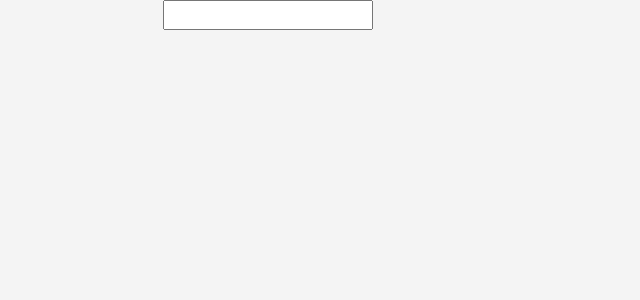
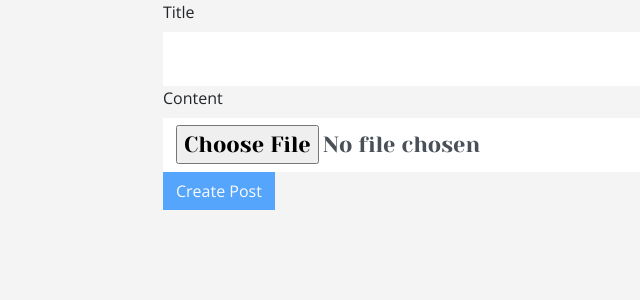
Before and after one commit to anansilva/photo-blog-frontend, a React (Create React App) app: page /posts/new in a window 1280 px wide. Shown: the top 300 px of the page, without its empty margins (177-817 px from the left). Built offline with nearby package versions, Linux system fonts and the light colour scheme.

Commit message:
Add react-redux and form styles

```diff
--- a/package.json
+++ b/package.json
@@ -15,6 +15,7 @@
     "react-scripts": "3.2.0",
     "react-test-renderer": "^16.10.2",
     "redux": "^4.0.4",
+    "redux-form": "^8.2.6",
     "redux-logger": "^3.0.6",
     "redux-mock-store": "^1.5.3",
     "redux-thunk": "^2.3.0"
--- a/src/containers/PostsList.js
+++ b/src/containers/PostsList.js
@@ -1,8 +1,6 @@
 import React, { Component } from 'react';
 import { connect } from 'react-redux';
 import { fetchPosts } from '../actions/index';
-
-import './posts.scss';
 
 export class PostsList extends Component {
   componentDidMount() {
--- a/src/containers/PostsNew.js
+++ b/src/containers/PostsNew.js
@@ -1,15 +1,41 @@
 import React, { Component } from 'react';
+import { connect } from 'react-redux';
+import { reduxForm, Field } from 'redux-form';
 
 class PostsNew extends Component {
+  onSubmit = (values) => {
+    //TODO
+  }
+
   render() {
     return (
       <div>
-        <form>
-          <input />
+        <form onSubmit={this.props.handleSubmit(this.onSubmit)}>
+        <label htmlFor="Title">Title</label>
+          <Field
+            className="form-control"
+            label="Title"
+            name="title"
+            type="text"
+            component="input"
+          />
+          <label htmlFor="content">Content</label>
+          <Field
+            className="form-control"
+            label="Photo"
+            name="photo"
+            component="input"
+            type="file"
+          />
+          <button className="btn btn-primary" type="submit" disabled={this.props.pristine || this.props.submitting}>
+            Create Post
+          </button>
         </form>
       </div>
     );
   }
 }
 
-export default PostsNew;
+export default reduxForm({ form: 'newPostForm' })(
+  connect(null, { })(PostsNew)
+);
--- a/src/containers/posts.scss
+++ /dev/null
@@ -1,11 +0,0 @@
-.first-row {
-  display: flex;
-  justify-content: space-between;
-  align-items: center;
-  width: 100%;
-  border-bottom: 1px solid #ACACAC;
-  margin-bottom: 10px;
-  h3 {
-    margin-bottom: 0;
-  }
-}
--- a/src/index.js
+++ b/src/index.js
@@ -5,18 +5,21 @@ import { createStore, combineReducers, applyMiddleware } from 'redux';
 import { logger } from 'redux-logger';
 import { BrowserRouter as Router, Route, Switch } from 'react-router-dom';
 import thunk from 'redux-thunk';
+import { reducer as formReducer } from 'redux-form';
+
 // internal modules
 import PostsList from './containers/PostsList';
 import PostsNew from './containers/PostsNew';
 import 'bootstrap/dist/css/bootstrap.css';
-import './index.scss';
+import './stylesheets/application.scss';
 
 // reducers
 import postsReducer from './reducers/posts_reducer';
 
 // State and reducers
 const reducers = combineReducers({
-  posts: postsReducer
+  posts: postsReducer,
+  form: formReducer
 });
 
 const middlewares = applyMiddleware(thunk, logger);
--- a/src/index.scss
+++ /dev/null
@@ -1,21 +0,0 @@
-@import url('https://fonts.googleapis.com/css?family=Open+Sans:100,300|Yeseva+One');
-
-body {
-  background-color: #F4F4F4;
-  font-family: 'Open Sans';
-}
-
-.container {
-  margin-top: 20px;
-  margin-bottom: 20px;
-}
-
-.thin-container {
-  width: 600px;
-  margin: 0 auto;
-}
-
-h3 {
-  margin-top: 0;
-  font-family: 'Yeseva One';
-}
--- /dev/null
+++ b/src/stylesheets/application.scss
@@ -0,0 +1,73 @@
+@import url('https://fonts.googleapis.com/css?family=Open+Sans:100,300|Yeseva+One');
+
+body {
+  background-color: #F4F4F4;
+  font-family: 'Open Sans';
+}
+
+.container {
+  margin-top: 20px;
+  margin-bottom: 20px;
+}
+
+.thin-container {
+  width: 600px;
+  margin: 0 auto;
+}
+
+.post-item {
+  width: 100%;
+  padding: 20px;
+  background-color: white;
+  margin-bottom: 10px;
+  box-shadow: 0 1px 1px rgba(0,0,0,0.1);
+}
+
+h3 {
+  margin-top: 0;
+  font-family: 'Yeseva One';
+}
+
+.btn {
+  border-radius: 0;
+}
+
+.form-control,
+.form-control:focus,
+.form-control:active,
+.form-control:active:focus {
+  border-color: white;
+  box-shadow: none;
+  outline: none !important;
+}
+
+.form-control {
+  border-radius: 0;
+  height: 54px;
+}
+
+input.form-control {
+  font-size: 22px;
+  font-family: 'Yeseva One';
+}
+
+textarea {
+  resize: none;
+  margin-bottom: 10px;
+}
+
+form a {
+  margin-left: 10px;
+}
+
+.first-row {
+  display: flex;
+  justify-content: space-between;
+  align-items: center;
+  width: 100%;
+  border-bottom: 1px solid #ACACAC;
+  margin-bottom: 10px;
+  h3 {
+    margin-bottom: 0;
+  }
+}
```
Also changed, not shown: 1 other file (tests, documents, lock files or other folders).
